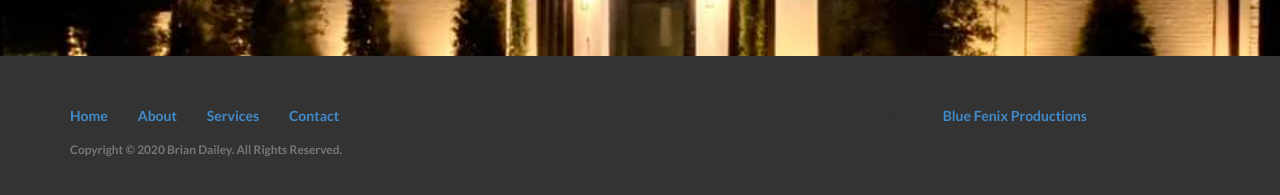
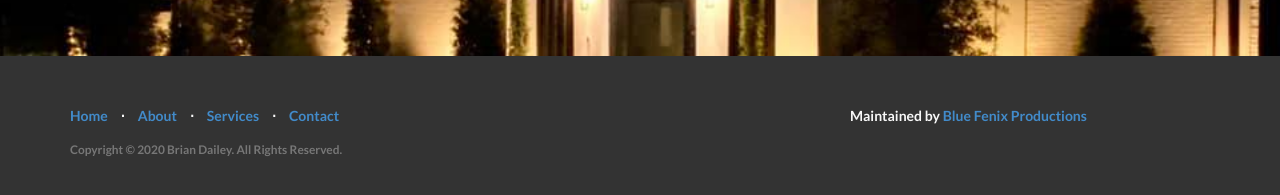
Before and after one commit to BlueFenixProductions/donedealdesigns.com, a Jekyll site: the page built from index.html, in a window 1280 px wide and 1400 px high, scrolled down 1149 px. Shown: the part 1192-1387 px from the top of the window. Built offline with Jekyll 4.4.1, drawn with Linux system fonts in a browser that asks for light colours.

Commit message:
Update landing-page.css

```diff
--- a/css/landing-page.css
+++ b/css/landing-page.css
@@ -159,6 +159,7 @@
 footer {
     padding: 50px 0;
     background-color: #333;
+    color: #f8f8f8;
 }
 
 p.copyright {
```
